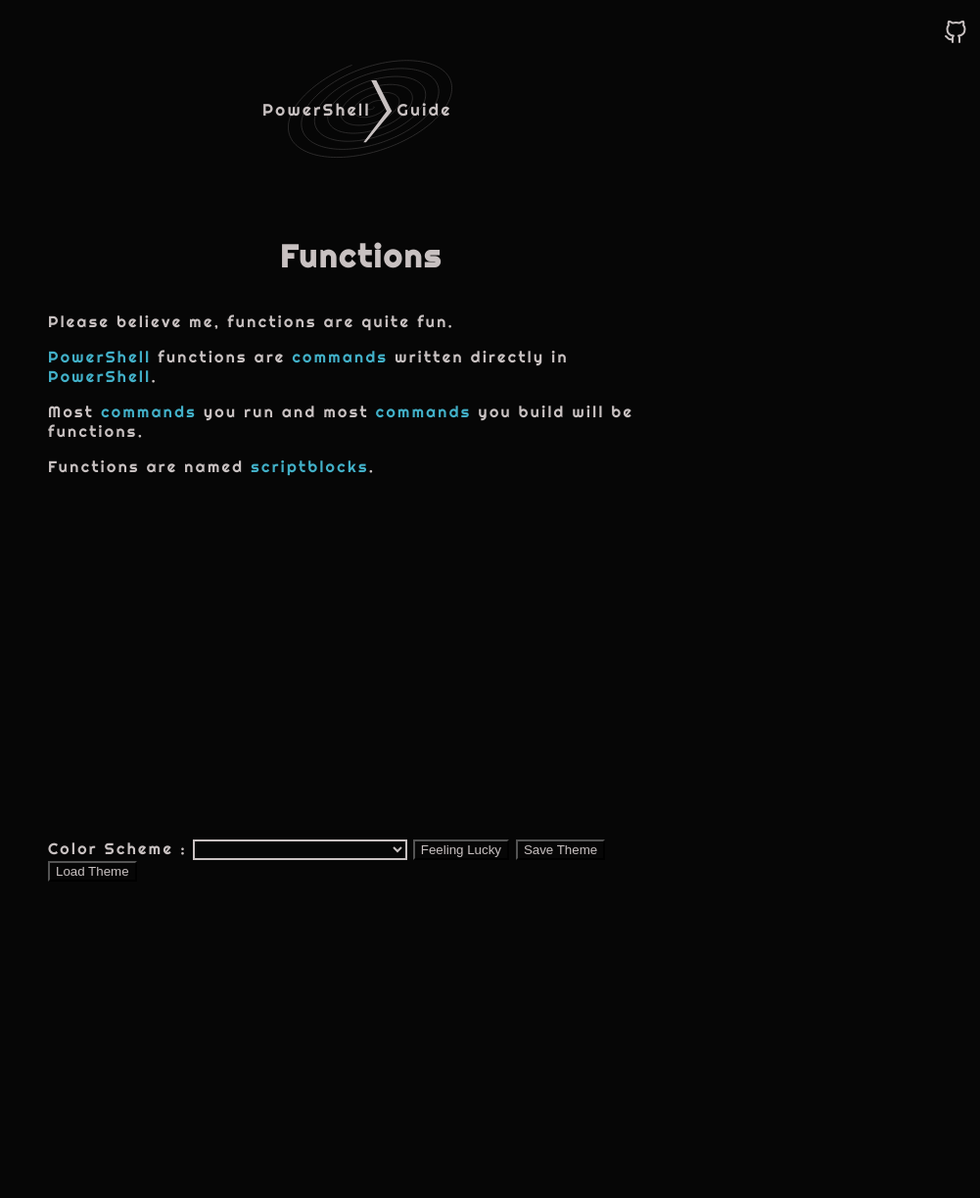
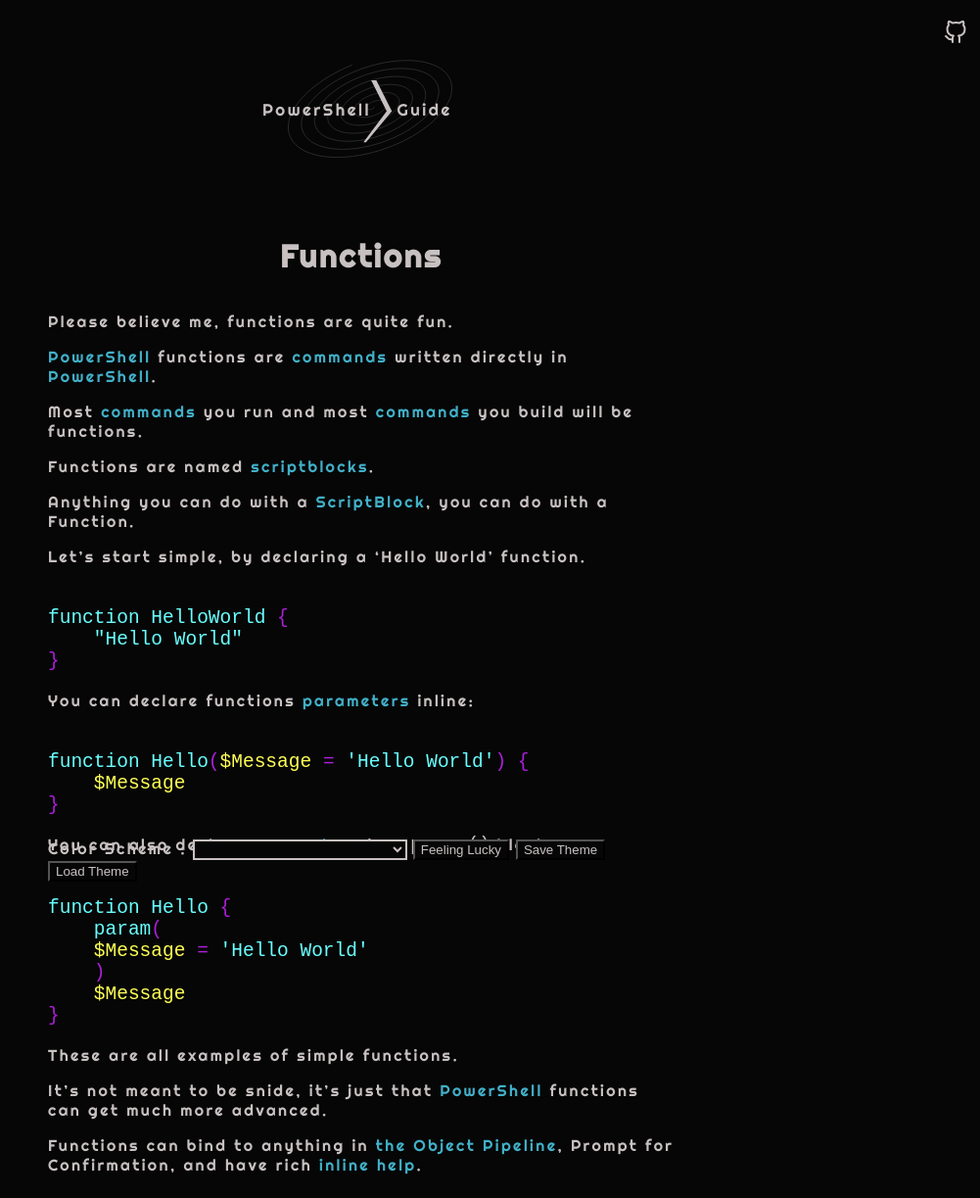
Before and after one commit to PowerShellGuides/PowerShellGuide, a Jekyll site: the page built from docs/PowerShell/Functions/index.markdown, in a window 1280 px wide. Shown: the whole page at 98% size, without its empty margins (279-1280 px from the left). Built offline with Jekyll 4.4.1, drawn with Linux system fonts in a browser that asks for light colours; before the commit the page ends 900 px from its top, so only the background shows below that.

Commit message:
Expanding Functions Topic

```diff
--- a/docs/PowerShell/Functions/index.markdown
+++ b/docs/PowerShell/Functions/index.markdown
@@ -1,11 +1,10 @@
 ---
 
-title: Functions
 Alias:
 - Function
 - PowerShell Functions
 - Functions in PowerShell
-
+title: Functions
 
 layout: default
 ---
@@ -17,3 +16,23 @@ Please believe me, functions are quite fun.
 Most [commands](/PowerShell/Commands) you run and most [commands](/PowerShell/Commands) you build will be functions.
 
 Functions are named [scriptblocks](/PowerShell/ScriptBlock).
+
+Anything you can do with a [ScriptBlock](/PowerShell/ScriptBlock), you can do with a Function.
+
+Let's start simple, by declaring a 'Hello World' function.
+
+<pre><br/><span class='Verbose'>function</span>&nbsp;<span class='Verbose'>HelloWorld</span>&nbsp;<span class='Magenta'>{</span><br/>&nbsp;&nbsp;&nbsp;&nbsp;<span class='Verbose'>"Hello World"</span><br/><span class='Magenta'>}</span><br/></pre>
+
+You can declare functions [parameters](/PowerShell/Parameters) inline:
+
+<pre><br/><span class='Verbose'>function</span>&nbsp;<span class='Verbose'>Hello</span><span class='Magenta'>(</span><span class='Warning'>$Message</span>&nbsp;<span class='Magenta'>=</span>&nbsp;<span class='Verbose'>'Hello World'</span><span class='Magenta'>)</span>&nbsp;<span class='Magenta'>{</span><br/>&nbsp;&nbsp;&nbsp;&nbsp;<span class='Warning'>$Message</span><br/><span class='Magenta'>}</span><br/></pre>
+
+You can also declare [parameters](/PowerShell/Parameters) in a `param()` block
+
+<pre><br/><span class='Verbose'>function</span>&nbsp;<span class='Verbose'>Hello</span>&nbsp;<span class='Magenta'>{</span><br/>&nbsp;&nbsp;&nbsp;&nbsp;<span class='Verbose'>param</span><span class='Magenta'>(</span><br/>&nbsp;&nbsp;&nbsp;&nbsp;<span class='Warning'>$Message</span>&nbsp;<span class='Magenta'>=</span>&nbsp;<span class='Verbose'>'Hello World'</span><br/>&nbsp;&nbsp;&nbsp;&nbsp;<span class='Magenta'>)</span><br/>&nbsp;&nbsp;&nbsp;&nbsp;<span class='Warning'>$Message</span><br/><span class='Magenta'>}</span><br/></pre>
+
+These are all examples of simple functions.
+
+It's not meant to be snide, it's just that [PowerShell](/PowerShell) functions can get much more advanced.
+
+Functions can bind to anything in [the Object Pipeline](/PowerShell/Concepts/The-Object-Pipeline), Prompt for Confirmation, and have rich [inline help](/PowerShell/Help/Inline-Help).
```
